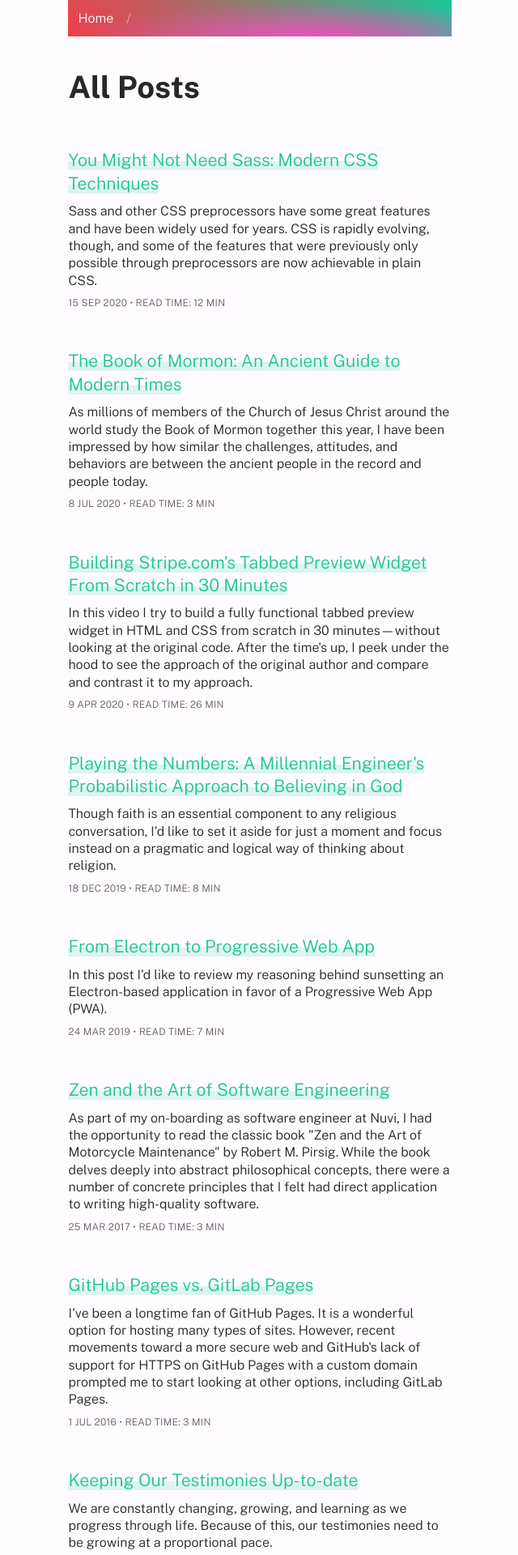
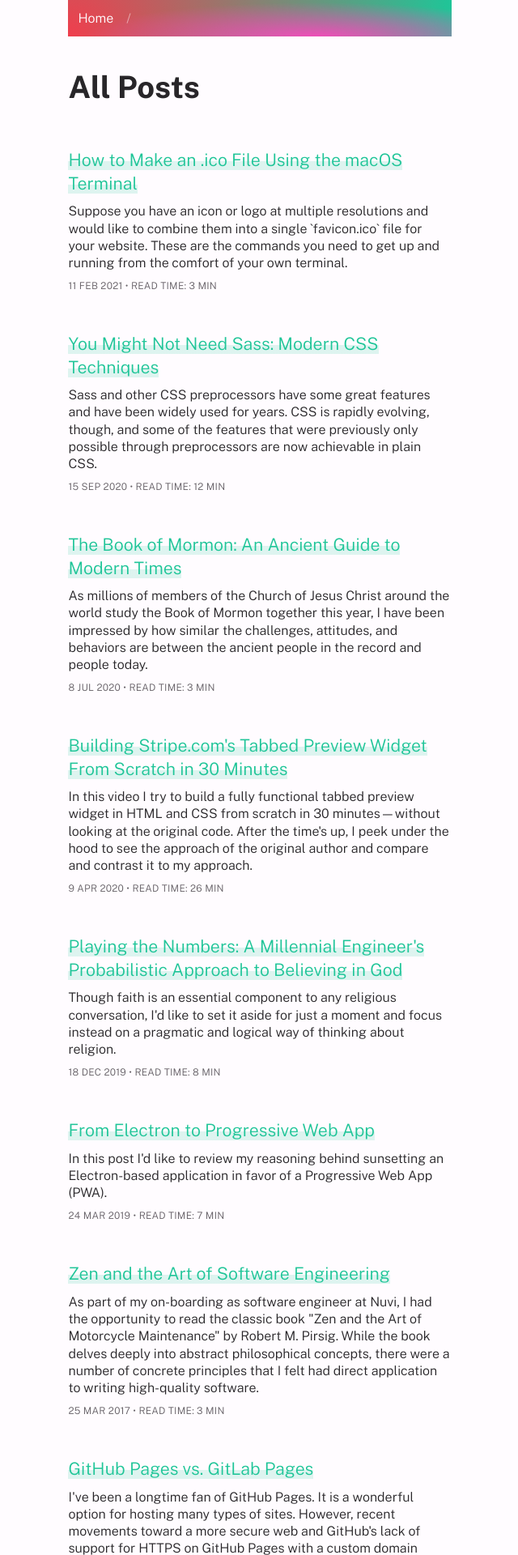
Before and after one commit to mjswensen/mjswensen.com, a Jekyll site: the page built from blog/index.html, in a window 1280 px wide. Shown: the top 1920 px of the page at 81% size, without its empty margins (319-959 px from the left). Built offline with Jekyll 4.4.1, drawn with Linux system fonts in a browser that asks for light colours.

Commit message:
Add favicon article

```diff
--- /dev/null
+++ b/blog/_posts/2021-02-11-how-to-make-ico-file-macos-cli.md
@@ -0,0 +1,60 @@
+---
+title: "How to Make an .ico File Using the macOS Terminal"
+date: 2021-02-11 07:03:36 MDT
+layout: post
+excerpt: Suppose you have an icon or logo at multiple resolutions and would like to combine them into a single `favicon.ico` file for your website. These are the commands you need to get up and running from the comfort of your own terminal.
+---
+
+Suppose you have an icon or logo at multiple resolutions and would like to combine them into a single `favicon.ico` file for your website. These are the commands you need to get up and running from the comfort of your own terminal.
+
+## Step 1: install ImageMagick
+
+Check out the [ImageMagick downloads page](https://imagemagick.org/script/download.php) for instructions on how to get it running on your machine. Personally, I like to use containerization to keep my Mac free from extraneous software that I rarely use, so I'll install ImageMagick in a Docker container instead (make sure you have Docker installed):
+
+{% highlight shell %}
+docker run -it --rm -v /absolute/path/to/icons/directory:/workdir -w /workdir ubuntu
+{% endhighlight %}
+
+This command will drop you into a `bash` session on the container. From there, it's easy to get ImageMagick installed:
+
+{% highlight shell %}
+apt update
+apt upgrade
+apt install -y imagemagick
+{% endhighlight %}
+
+<div class="cards tip">
+  <div class="card">
+    <span class="card-title">Tip!</span>
+    <div class="card-body">
+      <p>ImageMagick has a dependency on <code>tzdata</code>, so you will be prompted to configure your time zone upon installation. Since this is an ephemeral installation, you can just type <code>1</code> for each prompt to get through the installation process quickly.</p>
+    </div>
+  </div>
+</div>
+
+## Step 2: create the file
+
+ImageMagick gives us a handy `convert` command that makes the process super easy:
+
+{% highlight shell %}
+convert input-file-16x16.png input-file-24x24.png input-file-32x32.png input-file-64x64.png favicon.ico
+{% endhighlight %}
+
+This will create the desired `favicon.ico` file.
+
+## Step 3: verify the .ico file
+
+ImageMagick also provides a nice utility called `identify` for inspecting our file to ensure it is formatted as we expect.
+
+{% highlight shell %}
+identify favicon.ico
+{% endhighlight %}
+
+The output should look something like this:
+
+{% highlight shell %}
+favicon.ico[0] ICO 16x16 16x16+0+0 8-bit sRGB 0.000u 0:00.000
+favicon.ico[1] ICO 24x24 24x24+0+0 8-bit sRGB 0.000u 0:00.000
+favicon.ico[2] ICO 32x32 32x32+0+0 8-bit sRGB 0.000u 0:00.000
+favicon.ico[3] ICO 64x64 64x64+0+0 8-bit sRGB 24838B 0.000u 0:00.000
+{% endhighlight %}
--- a/css/index.css
+++ b/css/index.css
@@ -103,6 +103,13 @@
     var(--light-accent3-rgb-b),
     0.1
   );
+  --tip-accent-color: var(--light-accent5-rgb);
+  --tip-accent-background-color: rgba(
+    var(--light-accent5-rgb-r),
+    var(--light-accent5-rgb-g),
+    var(--light-accent5-rgb-b),
+    0.1
+  );
   --article-footer-border-color-1: var(--light-accent1-rgb);
   --article-footer-border-color-2: var(--light-accent6-rgb);
 }
@@ -206,6 +213,13 @@
       var(--dark-accent3-rgb-r),
       var(--dark-accent3-rgb-g),
       var(--dark-accent3-rgb-b),
+      0.1
+    );
+    --tip-accent-color: var(--dark-accent5-rgb);
+    --tip-accent-background-color: rgba(
+      var(--dark-accent5-rgb-r),
+      var(--dark-accent5-rgb-g),
+      var(--dark-accent5-rgb-b),
       0.1
     );
     --article-footer-border-color-1: var(--dark-accent1-rgb);
@@ -379,7 +393,8 @@ iframe:not(:last-child),
 .table-wrapper:not(:last-child),
 .highlight:not(:last-child),
 .updates:not(:last-child),
-.tldr:not(:last-child) {
+.tldr:not(:last-child),
+.tip:not(:last-child) {
   margin-bottom: var(--size-regular);
 }
 
@@ -1039,6 +1054,13 @@ article .tldr {
   --card-accent-background-color: var(--tldr-accent-background-color);
 }
 
+/* Tip cards */
+
+article .tip {
+  --card-accent-color: var(--tip-accent-color);
+  --card-accent-background-color: var(--tip-accent-background-color);
+}
+
 /* Article footer */
 
 article footer {
```
